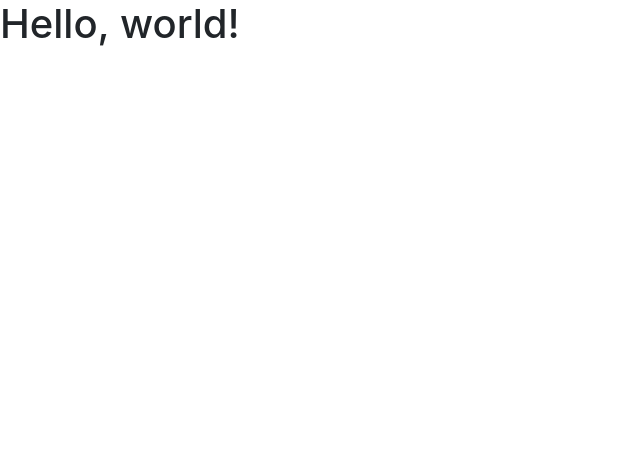
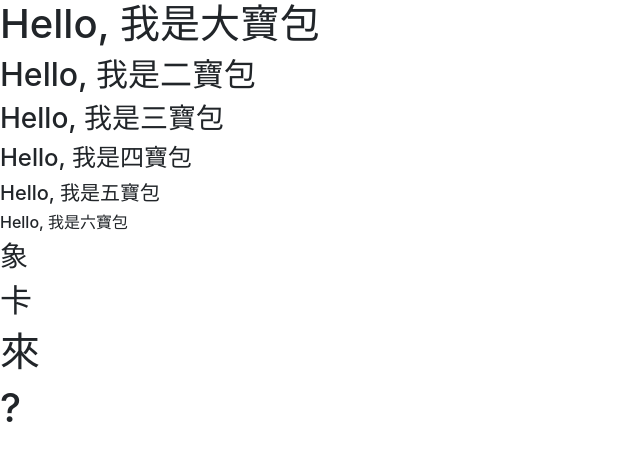
Before and after one commit to chelsyhsieh/chelsyhsieh.github.io, a plain HTML site: page lesson1/index.html in a window 1280 px wide. Shown: the whole page, without its empty margins (0-640 px from the left). Drawn offline with nearby package versions, Linux system fonts and the light colour scheme.

Commit message:
Second upload

```diff
--- a/lesson1/index.html
+++ b/lesson1/index.html
@@ -11,7 +11,17 @@
         <title>Hello, world!</title>
     </head>
     <body>
-        <h1>Hello, world!</h1>
+        <h1>Hello, 我是大寶包</h1>
+        <h2>Hello, 我是二寶包</h2>
+        <h3>Hello, 我是三寶包</h3>
+        <h4>Hello, 我是四寶包</h4>
+        <h5>Hello, 我是五寶包</h5>
+        <h6>Hello, 我是六寶包</h6>
+
+        <h3>象</h3>
+        <h2>卡</h2>
+        <h1>來</h1>
+        <h1>?</h1>
 
         <!-- Optional JavaScript -->
         <!-- jQuery first, then Popper.js, then Bootstrap JS -->
```
Also changed, not shown: 1 other file.
